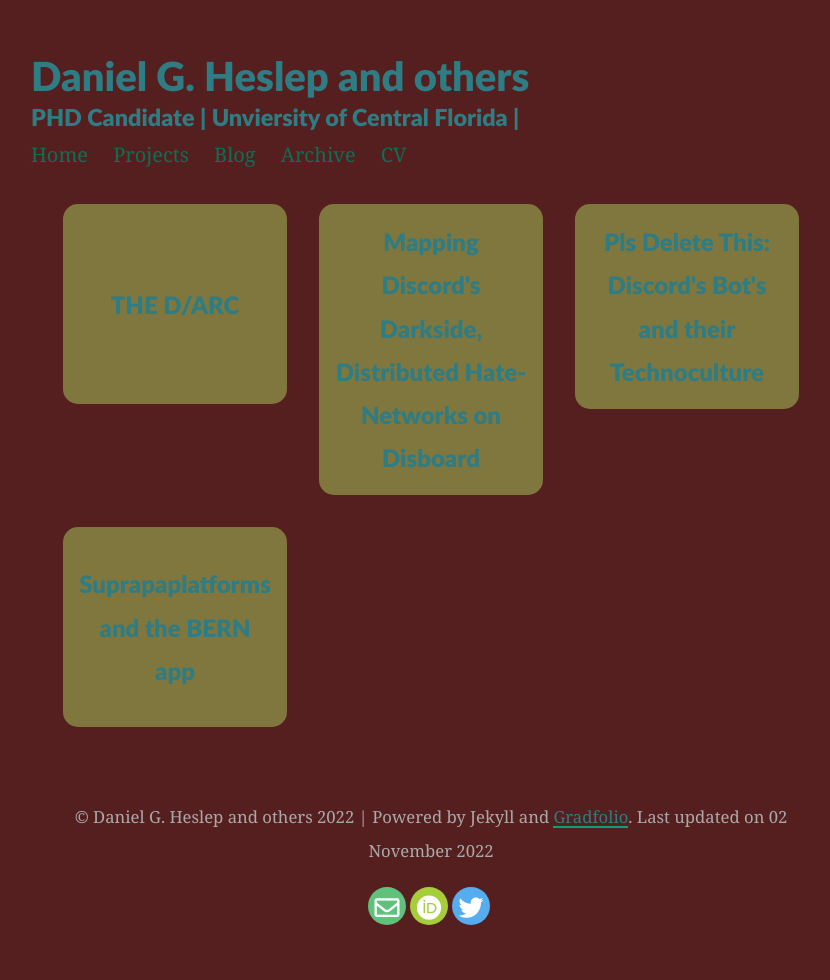
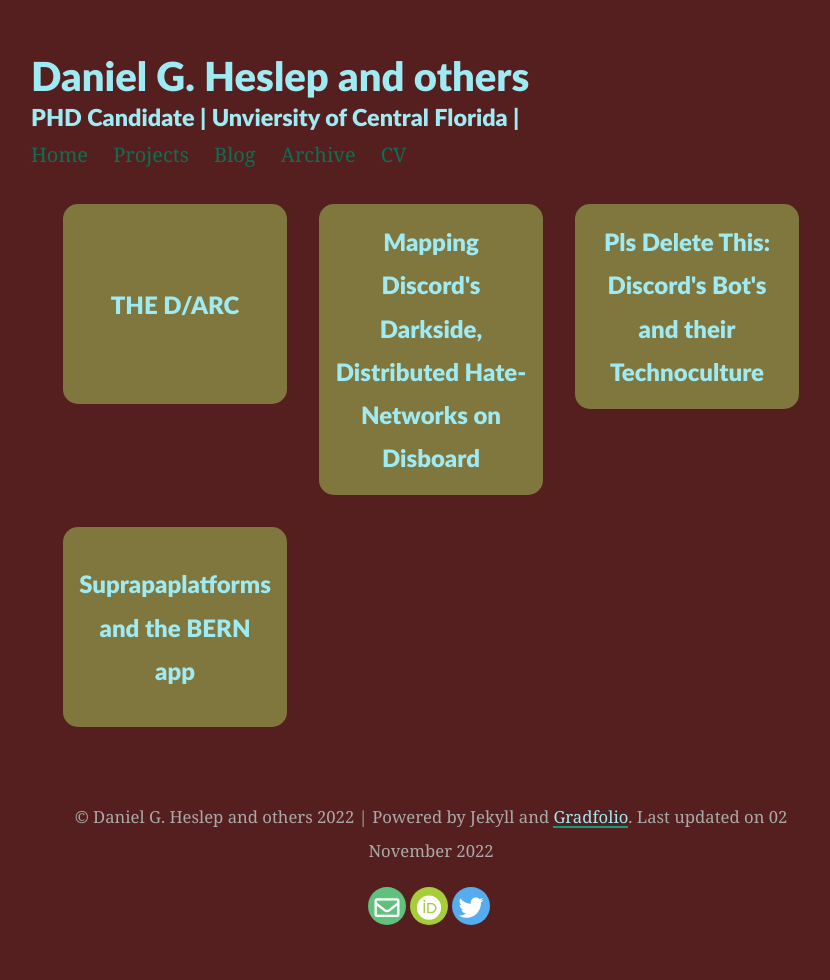
Before and after one commit to CreativeKenning/gradsitedemo, a Jekyll site: the page built from _pages/projects.md, in a window 1280 px wide. Shown: the whole page, without its empty margins (209-1039 px from the left). Built offline with Jekyll 4.4.1, drawn with Linux system fonts in a browser that asks for light colours; nearby versions of some CDN libraries.

Commit message:
text changes

```diff
--- a/assets/css/_sass/variables.scss
+++ b/assets/css/_sass/variables.scss
@@ -13,7 +13,7 @@ $brand-color:      #0d6f55;
 // Color scheme for light
 $body-bg: #561f1f;
 $projectbox: #80773e;
-$text-color: rgb(46, 124, 132);
+$text-color: rgb(159, 235, 243);
 
 // Color scheme for dark modes
 $body-bg-dark: #061725;
```
